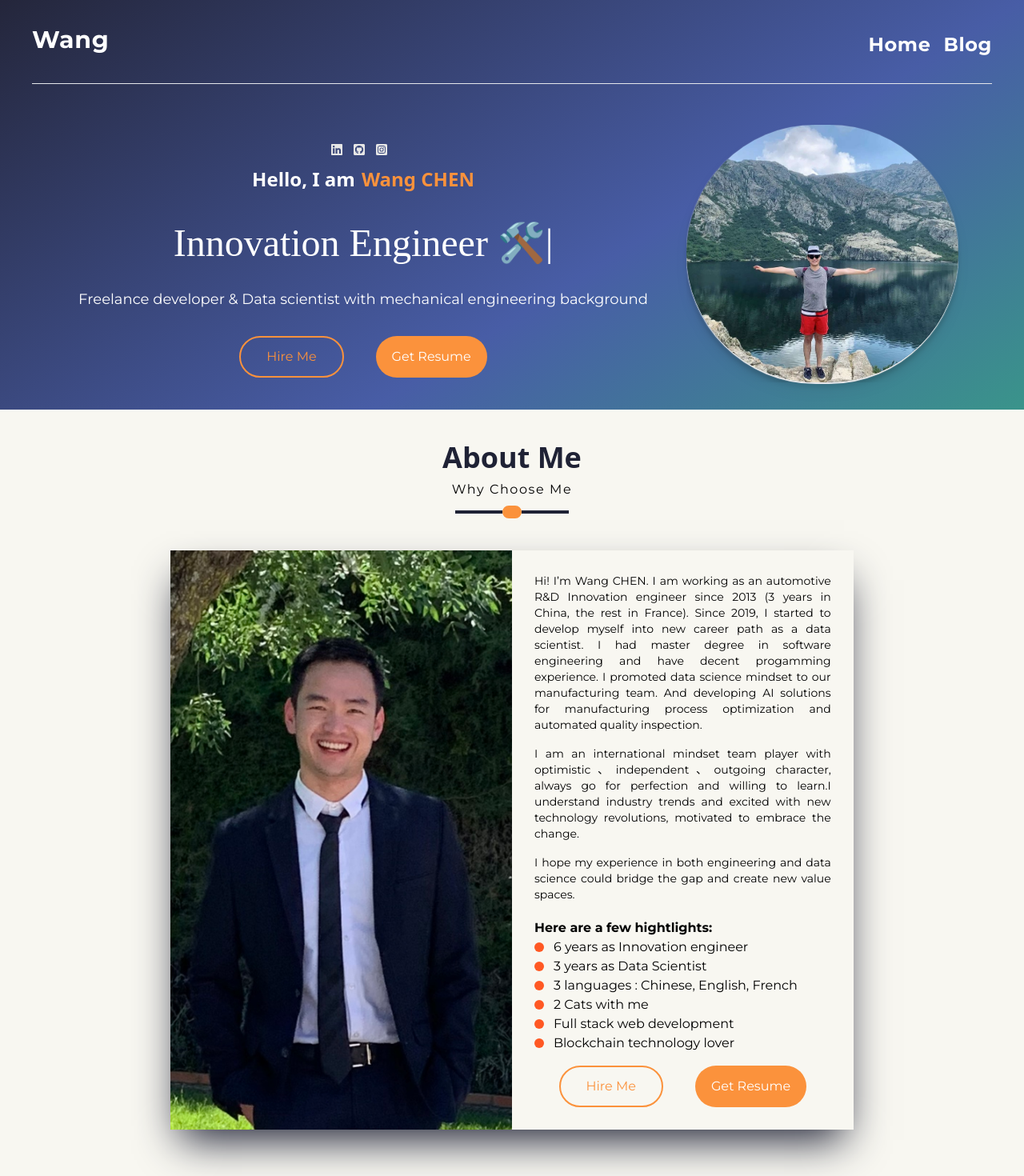
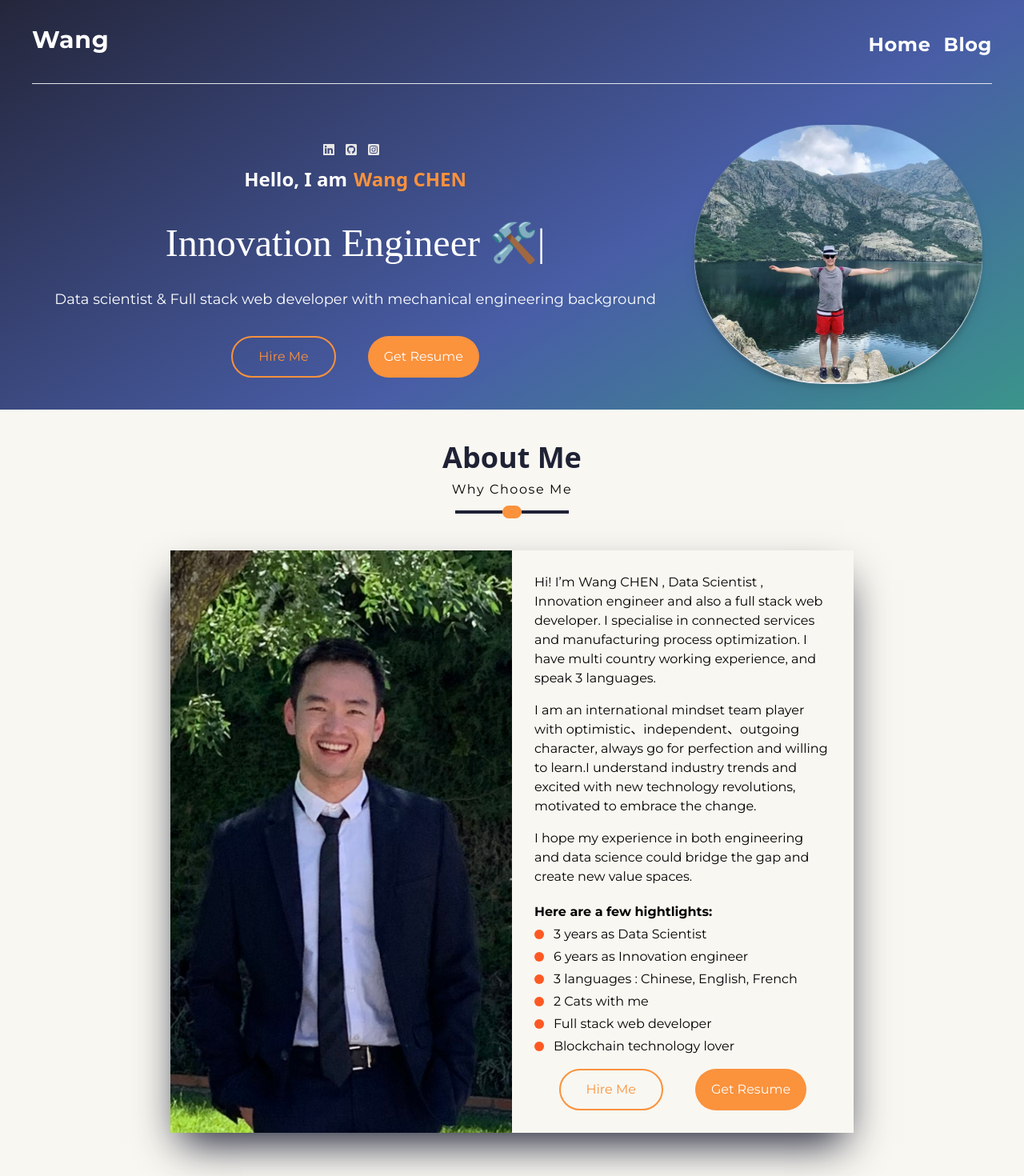
Before and after one commit to WangCHEN9/cwblog, a Next.js app: page / in a window 1280 px wide. Shown: the top 1470 px of the page at 80% size. Built offline with nearby package versions, Linux system fonts and the light colour scheme; no server answers.

Commit message:
update cv

```diff
--- a/PortfolioContainer/AboutMe/AboutMe.tsx
+++ b/PortfolioContainer/AboutMe/AboutMe.tsx
@@ -18,17 +18,17 @@ const AboutMe: FC<Props> = (props) => {
 
   const SCREEN_CONSTSANTS = {
     description: [
-      'Hi! I’m Wang CHEN. I am working as an automotive R&D Innovation engineer since 2013 (3 years in China, the rest in France). Since 2019, I started to develop myself into new career path as a data scientist. I had master degree in software engineering and have decent progamming experience. I promoted data science mindset to our manufacturing team. And developing AI solutions for manufacturing process optimization and automated quality inspection.',
+      'Hi! I’m Wang CHEN , Data Scientist , Innovation engineer and also a full stack web developer. I specialise in connected services and manufacturing process optimization. I have multi country working experience, and speak 3 languages.',
       'I am an international mindset team player with optimistic、independent、outgoing character, always go for perfection and willing to learn.I understand industry trends and excited with new technology revolutions, motivated to embrace the change.',
       'I hope my experience in both engineering and data science could bridge the gap and create new value spaces.',
     ],
     highlights: {
       bullets: [
+        '3 years as Data Scientist',
         '6 years as Innovation engineer',
-        '3 years as Data Scientist',
         '3 languages : Chinese, English, French',
         '2 Cats with me',
-        'Full stack web development',
+        'Full stack web developer',
         'Blockchain technology lover',
       ],
       heading: 'Here are a few hightlights:',
@@ -36,14 +36,14 @@ const AboutMe: FC<Props> = (props) => {
   };
   const renderDescription = () => {
     return SCREEN_CONSTSANTS.description.map((value, i) => (
-      <div className="mb-4 " key={i}>
+      <div className="mb-4 text-black text-base text-left" key={i}>
         <span>{value}</span>
       </div>
     ));
   };
   const renderHighlight = () => {
     return SCREEN_CONSTSANTS.highlights.bullets.map((value, i) => (
-      <div className="flex items-center text-md" key={i}>
+      <div className="flex items-center text-base my-1" key={i}>
         <div className="h-3 w-3 mr-3 bg-[#ff5823] rounded-full"></div>
         <span>{value}</span>
       </div>
@@ -82,7 +82,7 @@ const AboutMe: FC<Props> = (props) => {
                     type="button"
                     className="inline-block items-center transition duration-500 ease hover:scale-110 bg-orange-400 text-base font-medium rounded-full text-white px-5 py-3 cursor-pointer"
                   >
-                    <a href="/Wang_CHEN-CV-2022-01.pdf" download>
+                    <a href="/Wang_CHEN-CV-2022-02.pdf" download>
                       Get Resume
                     </a>
                   </button>
--- a/PortfolioContainer/Home/Profile.tsx
+++ b/PortfolioContainer/Home/Profile.tsx
@@ -28,8 +28,8 @@ function Intro() {
         className="text-5xl font-light text-white flex justify-center py-4 px-4 font-mono "
       />
       <p className="text-lg text-white flex justify-center py-4 mx-4">
-        Freelance developer {'&'} Data scientist with mechanical engineering
-        background
+        Data scientist {'&'} Full stack web developer with mechanical
+        engineering background
       </p>
       <div className="mt-4  flex justify-center gap-10">
         <ScrollButton />
@@ -38,7 +38,7 @@ function Intro() {
           className="inline-block items-center transition duration-500 ease hover:scale-110 bg-orange-400 text-base font-medium rounded-full text-white px-5 py-3 cursor-pointer"
         >
           {' '}
-          <a href="/Wang_CHEN-CV-2022-01.pdf" download>
+          <a href="/Wang_CHEN-CV-2022-02.pdf" download>
             Get Resume
           </a>
         </button>
```
Also changed, not shown: 2 other files (tests, documents, lock files or other folders).
